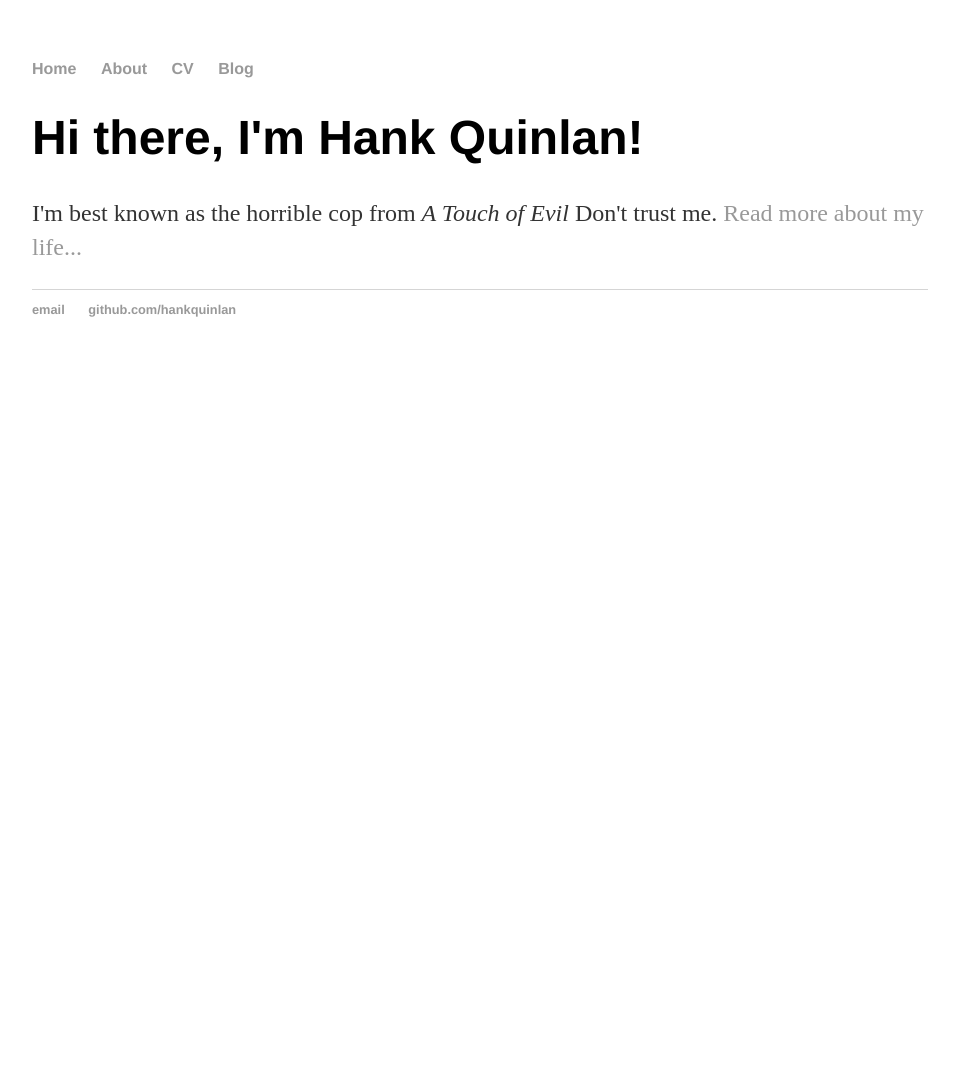
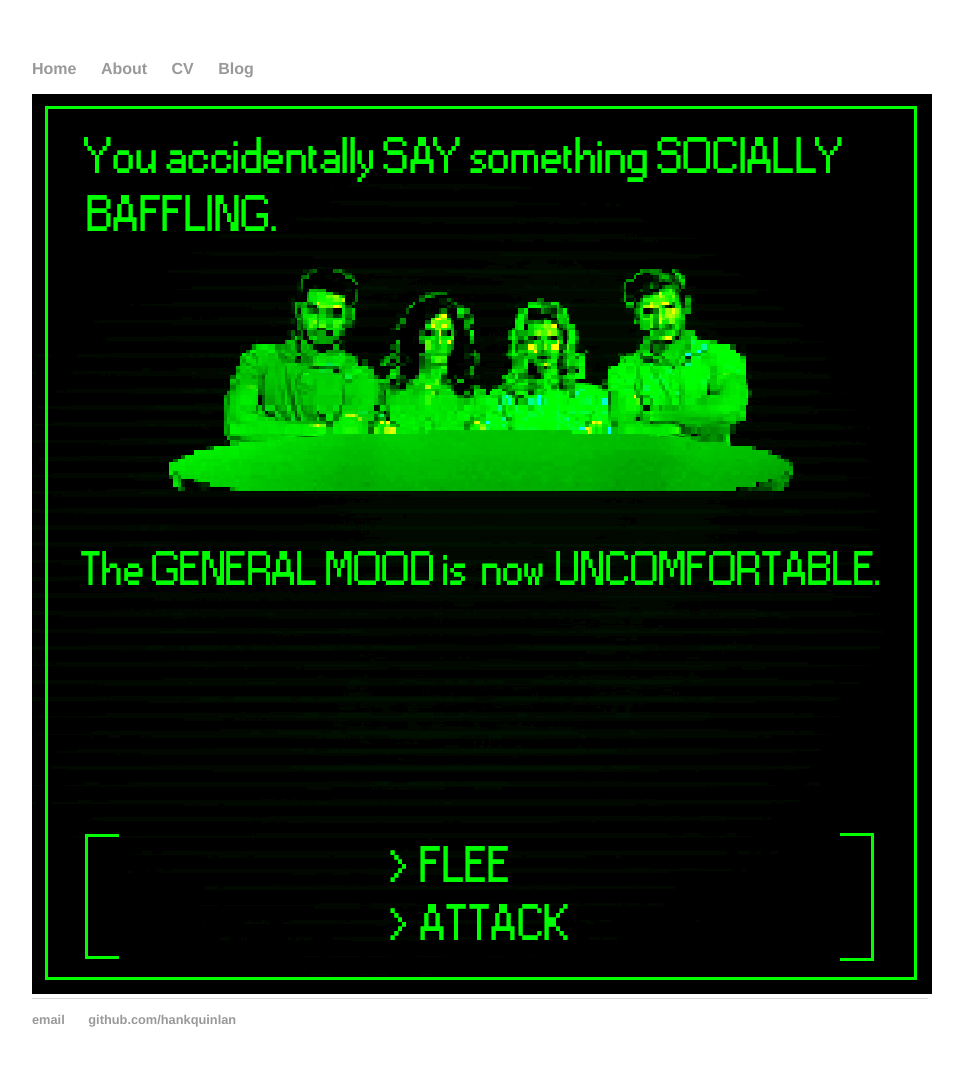
Before and after one commit to asgray/asgray.github.io, a Jekyll site: the page built from index.html, in a window 1280 px wide. Shown: the whole page, without its empty margins (160-1123 px from the left). Built offline with Jekyll 4.4.1, drawn with Linux system fonts in a browser that asks for light colours; before the commit the page ends 900 px from its top, so only the background shows below that.

Commit message:
Update index.html

```diff
--- a/index.html
+++ b/index.html
@@ -3,6 +3,5 @@ layout: default
 title: Hank Quinlan, Horrible Cop
 ---
 <div class="blurb">
-	<h1>Hi there, I'm Hank Quinlan!</h1>
-	<p>I'm best known as the horrible cop from <em>A Touch of Evil</em> Don't trust me. <a href="/about">Read more about my life...</a></p>
+	<img src="40627304_912423802285550_6226981153543290880_n.png" alt="baffle">
 </div><!-- /.blurb -->
```
